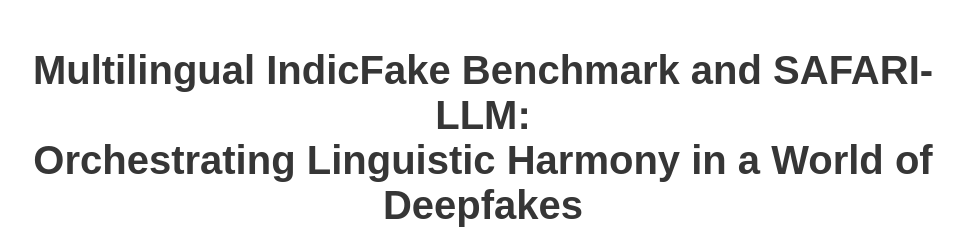
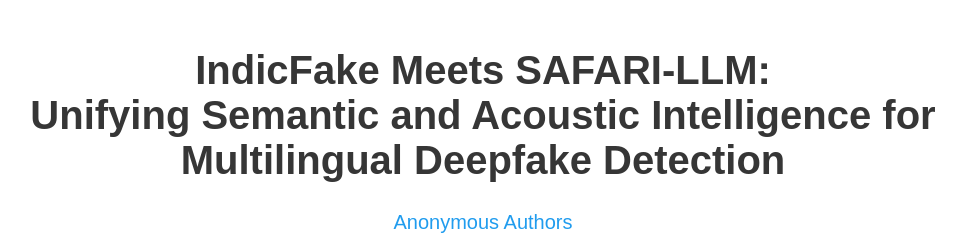
Before and after one commit to anonymousillusion/indicfake, a plain HTML site: page index.html in a window 1280 px wide. Shown: the top 243 px of the page, without its empty margins (157-1123 px from the left). Drawn offline with nearby package versions, Linux system fonts and the light colour scheme; some packages are replaced by stand-ins of ours; a script that the page names is missing; some icons are missing; a web font is replaced by a local one.

Commit message:
Update index.html

```diff
--- a/index.html
+++ b/index.html
@@ -57,10 +57,10 @@
                 <div class="columns is-centered">
                     <div class="column has-text-centered">
                         <h2 class="title is-2 publication-title is-bold" style="margin-bottom: 0;">
-                            Multilingual IndicFake Benchmark and SAFARI-LLM:
+                            IndicFake Meets SAFARI-LLM:
                         </h2>
                         <h2 class="title is-2 publication-title is-bold" style="margin-top: 0;">
-                             Orchestrating Linguistic Harmony in a World of Deepfakes
+                             Unifying Semantic and Acoustic Intelligence for Multilingual Deepfake Detection
                         </h2>
                         <h2 class="title is-2 publication-title is-bold" style="margin-bottom: 0;">
 
@@ -278,7 +278,7 @@
                                                         style="width:84%; height:700px; object-fit: contain;" />
                                                 </div>
                                             </div>
-                                            <div class="box m-5">
+<!--                                             <div class="box m-5">
                                                 <div class="content has-text-centered">
                                                     <img src="static/SAFARI_IMAGES/decroresult.jpeg" alt="Example 2"
                                                         style="width:84%; height:700px; object-fit: contain;" />
@@ -288,7 +288,7 @@
                                                 <div class="content has-text-centered">
                                                     <img src="static/SAFARI_IMAGES/setaresult.jpeg" alt="Example 3"
                                                         style="width:84%; height:700px; object-fit: contain;" />
-                                                </div>
+                                                </div> -->
                                             </div>
                                             <!-- <div class="box m-5">
                                                 <div class="content has-text-centered">
```
